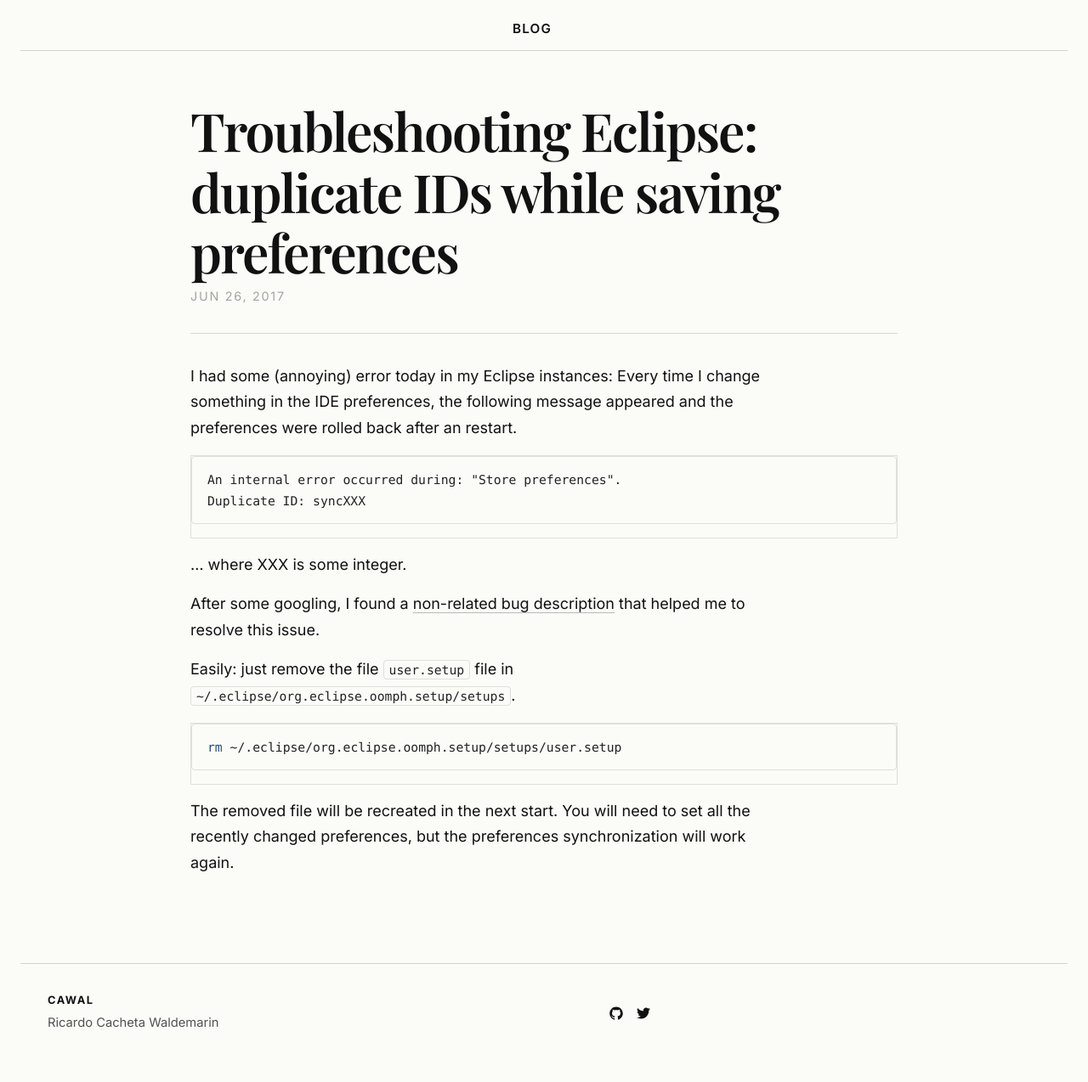
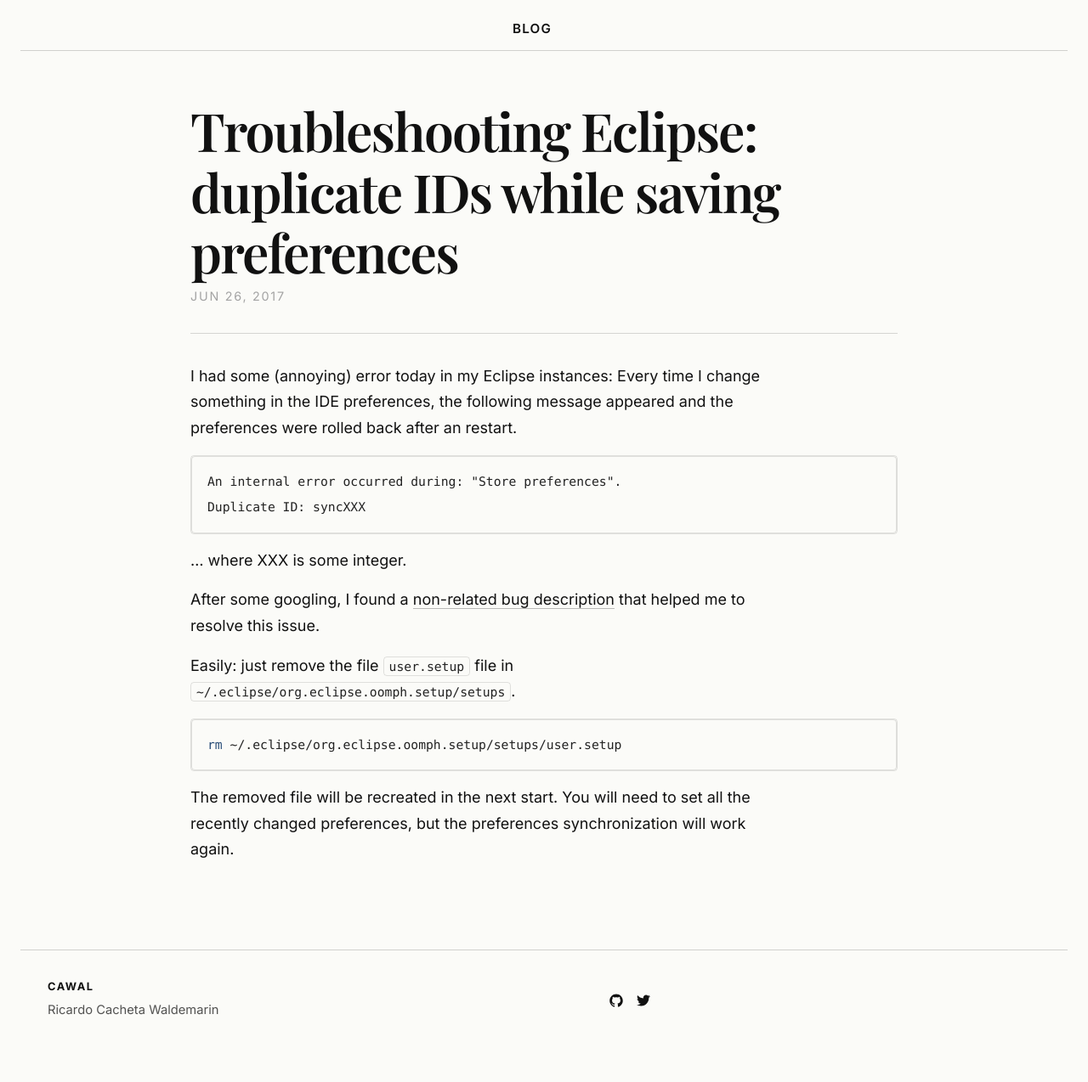
Before and after one commit to cawal/cawal.github.io, a Jekyll site: the page built from _posts/2017-06-26-troubleshooting_eclipse_store_preferences_duplicate_id.md, in a window 1280 px wide. Shown: the whole page at 85% size. Built offline with Jekyll 4.4.1, drawn with Linux system fonts in a browser that asks for light colours.

Commit message:
Remove borda duplicada dos blocos de código

```diff
--- a/_sass/_base.scss
+++ b/_sass/_base.scss
@@ -182,7 +182,6 @@ blockquote {
 /**
  * Code formatting
  */
-pre,
 code {
     font-family: $mono-font-family;
     font-size: 0.92rem;
@@ -200,6 +199,9 @@ pre {
     color: #222222;
     padding: 14px 18px;
     overflow-x: auto;
+    border: 0;
+    border-radius: 0;
+    background: transparent;
     box-shadow: none;
 
     > code {
--- a/_sass/_syntax-highlighting.scss
+++ b/_sass/_syntax-highlighting.scss
@@ -5,10 +5,15 @@
     background: transparent;
     @extend %vertical-rhythm;
     border: 1px solid rgba(17, 17, 17, 0.12);
+    border-radius: 4px;
     box-shadow: none;
 
     .highlighter-rouge & {
       background: transparent;
+    }
+
+    pre {
+        margin-bottom: 0;
     }
 
     .c     { color: #8f8f8f; font-style: italic } // Comment
```
